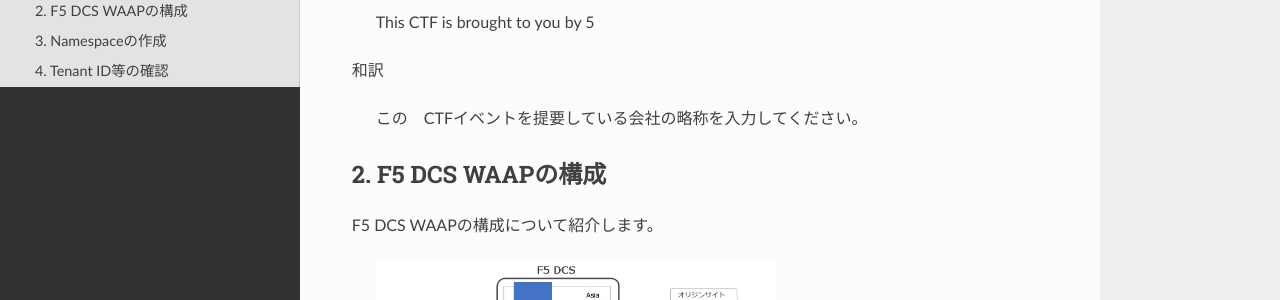
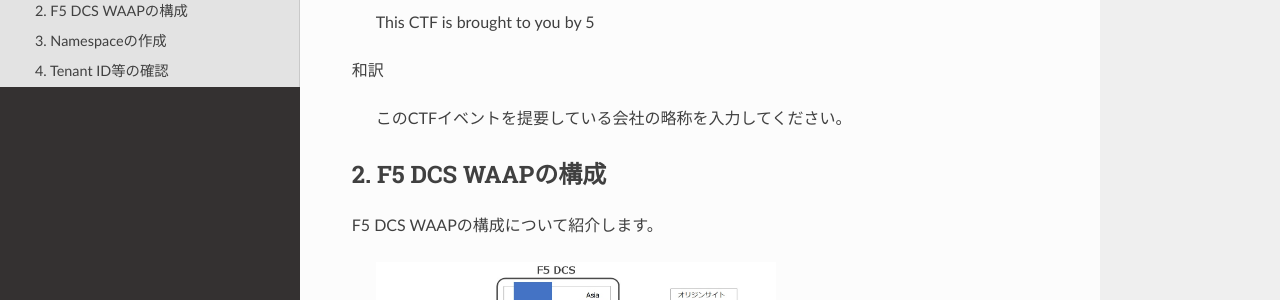
Before and after one commit to BeF5/f5j-appsec-hero-challenge, a Sphinx documentation site: the page built from docs/class1/module02/module02.rst, in a window 1280 px wide and 900 px high. Shown: the part 249-549 px from the top of the window. Built offline with Sphinx 7.4.7 and the Read the Docs theme 2.0.0, drawn with Linux system fonts in a browser that asks for light colours.

Commit message:
テスト

```diff
--- a/docs/class1/module02/module02.rst
+++ b/docs/class1/module02/module02.rst
@@ -10,7 +10,7 @@ F5 DCS WAAP 構成と事前作業
 
 和訳
 
-    この　CTFイベントを提要している会社の略称を入力してください。
+    このCTFイベントを提要している会社の略称を入力してください。
 
 
 2. F5 DCS WAAPの構成
```
